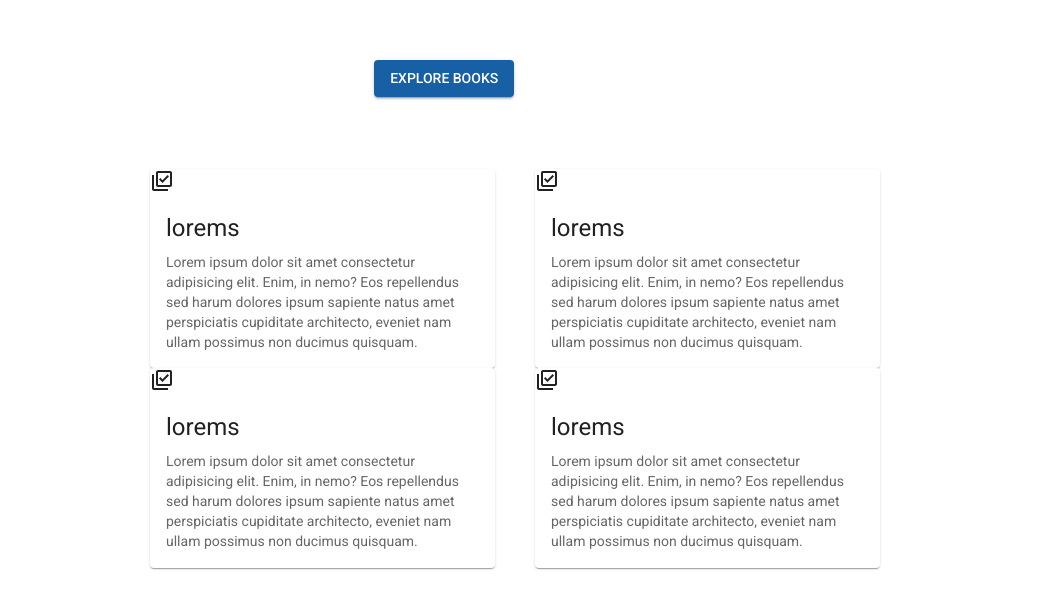
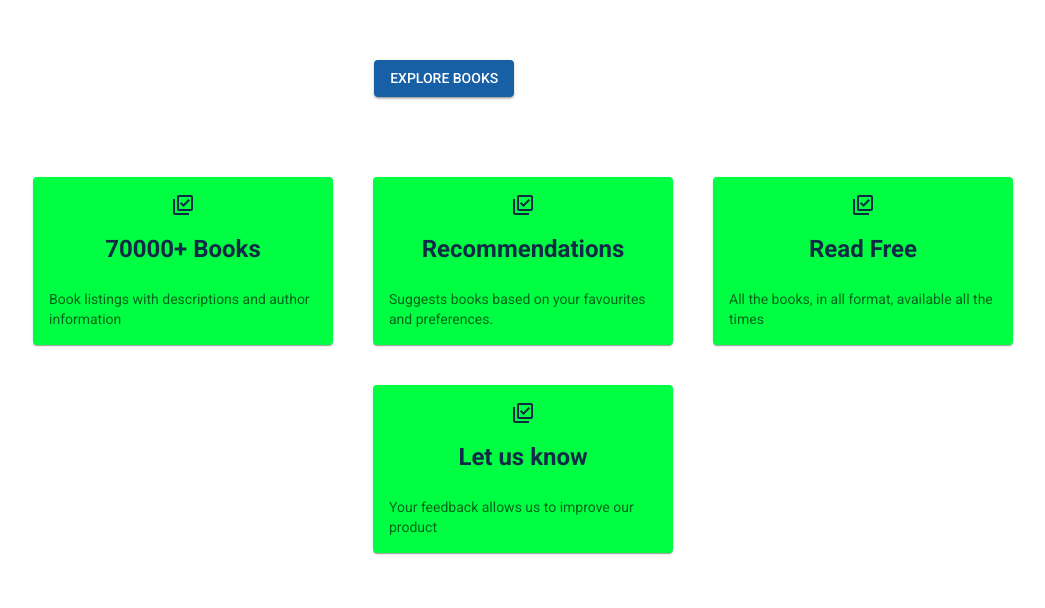
Before and after one commit to sumit31raj/bookshop, a Next.js app: page / in a window 1280 px wide. Shown: the part 784-1392 px from the top of the page, without its empty margins (117-1162 px from the left). Built offline with nearby package versions, Linux system fonts and the light colour scheme.

Commit message:
Created Layout

```diff
--- a/src/components/FeatureCard.tsx
+++ b/src/components/FeatureCard.tsx
@@ -1,25 +1,45 @@
 import * as React from "react";
 import Card from "@mui/material/Card";
 import CardContent from "@mui/material/CardContent";
-import CardMedia from "@mui/material/CardMedia";
+
 import Typography from "@mui/material/Typography";
 import { CardActionArea } from "@mui/material";
 import { LibraryAddCheckOutlined } from "@mui/icons-material";
+import { FeatureProps } from "@/types";
 
-export default function FeatureCard() {
+export default function FeatureCard({
+  featureName,
+  featureDescription,
+}: FeatureProps) {
   return (
-    <Card sx={{ maxWidth: 345 }}>
+    <Card
+      sx={{
+        maxWidth: 300,
+        backgroundColor: "#00FF43",
+        color: "#112A46",
+        height: "auto", //
+      }}
+    >
       <CardActionArea>
-        <LibraryAddCheckOutlined></LibraryAddCheckOutlined>
-        <CardContent>
-          <Typography gutterBottom variant="h5" component="div">
-            lorems
+        <CardContent
+          sx={{
+            display: "flex",
+            alignItems: "center",
+            gap: 2,
+            flexDirection: "column",
+          }}
+        >
+          <LibraryAddCheckOutlined></LibraryAddCheckOutlined>
+          <Typography
+            gutterBottom
+            variant="h5"
+            component="div"
+            fontWeight={700}
+          >
+            {featureName}
           </Typography>
           <Typography variant="body2" color="text.secondary">
-            Lorem ipsum dolor sit amet consectetur adipisicing elit. Enim, in
-            nemo? Eos repellendus sed harum dolores ipsum sapiente natus amet
-            perspiciatis cupiditate architecto, eveniet nam ullam possimus non
-            ducimus quisquam.
+            {featureDescription}
           </Typography>
         </CardContent>
       </CardActionArea>
--- a/src/components/Features.tsx
+++ b/src/components/Features.tsx
@@ -10,17 +10,23 @@ import FeatureCard from "./FeatureCard";
 const Feature = () => {
   return (
     <Container maxWidth="xl" sx={{ padding: 10 }}>
-      <Grid
-        container
-        rowSpacing={1}
-        columnGap={5}
-        columnSpacing={{ xs: 1, sm: 2, md: 2 }}
-        justifyContent={"center"}
-      >
-        <FeatureCard></FeatureCard>
-        <FeatureCard></FeatureCard>
-        <FeatureCard></FeatureCard>
-        <FeatureCard></FeatureCard>
+      <Grid container rowGap={5} columnGap={5} justifyContent={"center"}>
+        <FeatureCard
+          featureName="70000+ Books"
+          featureDescription="Book listings with descriptions and author information"
+        ></FeatureCard>
+        <FeatureCard
+          featureName="Recommendations"
+          featureDescription="Suggests books based on  your favourites and preferences."
+        ></FeatureCard>
+        <FeatureCard
+          featureName="Read Free"
+          featureDescription="All the books, in all format, available all the times"
+        ></FeatureCard>
+        <FeatureCard
+          featureName="Let us know"
+          featureDescription="Your feedback allows us to improve our product"
+        ></FeatureCard>
       </Grid>
     </Container>
   );
--- a/src/components/HeroElement.tsx
+++ b/src/components/HeroElement.tsx
@@ -9,16 +9,16 @@ import { Box } from "@mui/material";
 const HeroElement = () => {
   return (
     <Container sx={{ minHeight: "80vh" }}>
-      <div>
+      <Box>
         <Card>
           <CardMedia
             component="img"
             alt="Outlast"
             height="300"
-            image="../../public/bookshelf.jpg"
+            image="/bookshelf.jpg"
           />
         </Card>
-        <div className="flex flex-col items-center gap-10 absolute">
+        <Box className="flex flex-col items-center gap-10 absolute">
           <Typography
             variant="h3"
             component="h1"
@@ -57,8 +57,8 @@ const HeroElement = () => {
               </Button>
             </Link>
           </Box>
-        </div>
-      </div>
+        </Box>
+      </Box>
     </Container>
   );
 };
--- a/src/components/NavBar.tsx
+++ b/src/components/NavBar.tsx
@@ -26,10 +26,18 @@ const NavBar = () => {
             justifyContent: "space-between",
           }}
         >
-          <MenuBookIcon>
-            <Link href="/"></Link>
-          </MenuBookIcon>
-          <Typography>Outlast</Typography>
+          <Link
+            href="/"
+            style={{
+              textDecoration: "none",
+              color: "white",
+              display: "flex",
+              justifyContent: "-moz-initial",
+            }}
+          >
+            <MenuBookIcon></MenuBookIcon>
+            <Typography>Outlast</Typography>{" "}
+          </Link>
         </Box>
         <Box>
           <div style={{ display: "flex" }}>
--- a/src/constants/navigationItems.ts
+++ b/src/constants/navigationItems.ts
@@ -7,7 +7,7 @@ const NavItems: NavItems = [
     href: "#",
   },
   { name: "Books", href: "books" },
-  { name: "About", href: "#" },
+  { name: "My favourites", href: "#" },
 ];
 
 export default NavItems;
--- a/src/pages/_app.tsx
+++ b/src/pages/_app.tsx
@@ -4,13 +4,18 @@ import { theme } from "../../utils/theme";
 import { ThemeProvider } from "@mui/material/styles";
 import CssBaseline from "@mui/material/CssBaseline";
 import NavBar from "@/components/NavBar";
+import { QueryClient, QueryClientProvider } from "@tanstack/react-query";
+import { useState } from "react";
 
 export default function App({ Component, pageProps }: AppProps) {
+  const [queryClient] = useState(() => new QueryClient());
   return (
-    <ThemeProvider theme={theme}>
-      <CssBaseline />
-      <NavBar></NavBar>
-      <Component {...pageProps} />
-    </ThemeProvider>
+    <QueryClientProvider client={queryClient}>
+      <ThemeProvider theme={theme}>
+        <CssBaseline />
+        <NavBar></NavBar>
+        <Component {...pageProps} />
+      </ThemeProvider>
+    </QueryClientProvider>
   );
 }
--- a/src/pages/books/[slug].tsx
+++ b/src/pages/books/[slug].tsx
@@ -50,6 +50,7 @@ const Page = (props: Props) => {
         container
         padding={10}
         rowGap={0}
+        justifyContent={"center"}
         sx={{ display: "flex", maxHeight: "100%" }}
       >
         <Grid item xs={12} sm={4} lg={7}>
--- a/src/types/index.ts
+++ b/src/types/index.ts
@@ -24,3 +24,8 @@ export type NavItem = {
 };
 
 export type NavItems = NavItem[];
+
+export type FeatureProps = {
+  featureName: string;
+  featureDescription: string;
+};
```
Also changed, not shown: src/components/HeroBooks.tsx (+3 -4 lines).
